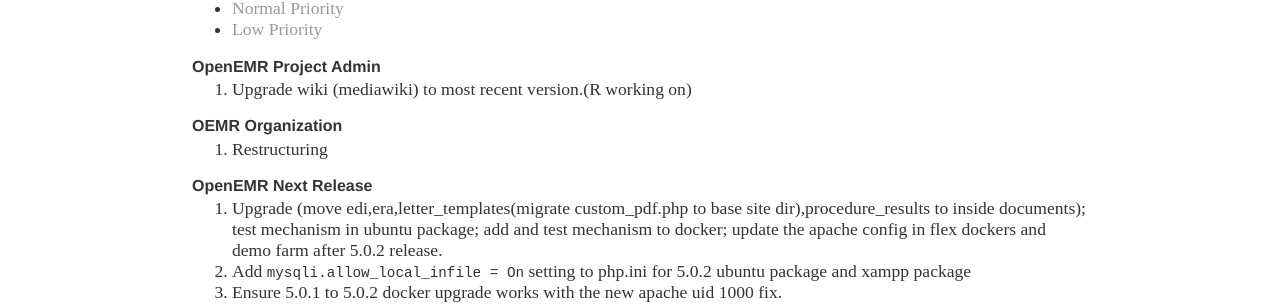
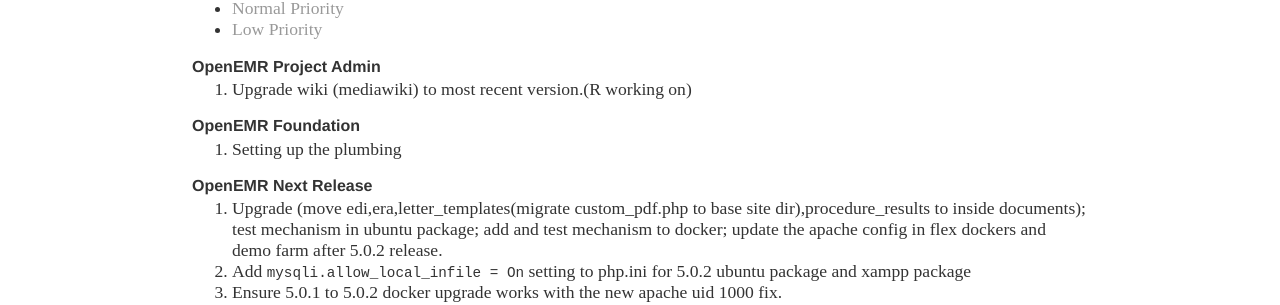
Before and after one commit to bradymiller/bradymiller.github.io, a Jekyll site: the page built from todo/index.md, in a window 1280 px wide. Shown: the part 920-1225 px from the top of the page. Built offline with Jekyll 4.4.1, drawn with Linux system fonts in a browser that asks for light colours; our own code applies the rules of GitHub Pages for plain Markdown files.

Commit message:
Update index.md

```diff
--- a/todo/index.md
+++ b/todo/index.md
@@ -37,8 +37,8 @@
 ### OpenEMR Project Admin
 1. Upgrade wiki (mediawiki) to most recent version.(R working on)
 
-### OEMR Organization
-1. Restructuring
+### OpenEMR Foundation
+1. Setting up the plumbing
 
 ### OpenEMR Next Release
 1. Upgrade (move edi,era,letter_templates(migrate custom_pdf.php to base site dir),procedure_results to inside documents); test mechanism in ubuntu package; add and test mechanism to docker; update the apache config in flex dockers and demo farm after 5.0.2 release.
```
